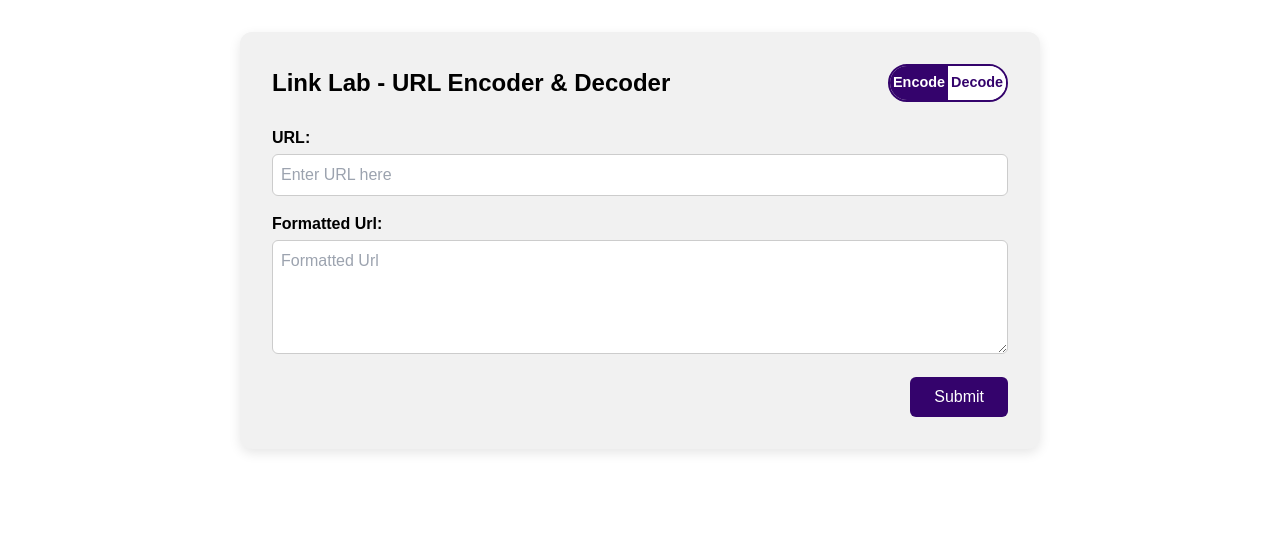
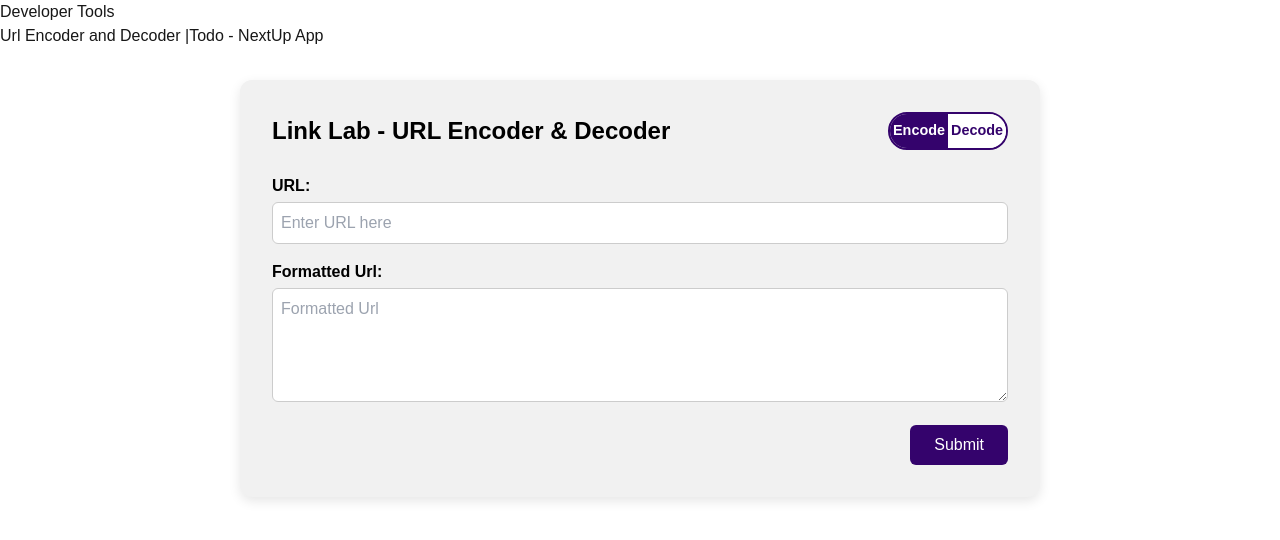
Before and after one commit to nabeeljohn/njohnweb, a Next.js app: page /tools/url in a window 1280 px wide. Shown: the top 540 px of the page. Built offline with nearby package versions, Linux system fonts and the light colour scheme.

Commit message:
add layout to Todo

```diff
--- /dev/null
+++ b/app/tools/layout.tsx
@@ -0,0 +1,19 @@
+import Link from "next/link";
+import "../globals.css";
+
+export default function ToolsLayout({ children, }: Readonly<{ children: React.ReactNode; }>) {
+    return (
+        <>
+            <div>
+                <h1>Developer Tools</h1>
+                <p>
+                    <Link href="/tools/url">Url Encoder and Decoder</Link> |
+                    <Link href="/tools/todo">Todo - NextUp App</Link>
+                </p>
+            </div>
+            <div className="min-h-screen flex flex-col">
+                {children}
+            </div>
+        </>
+    );
+}
```
